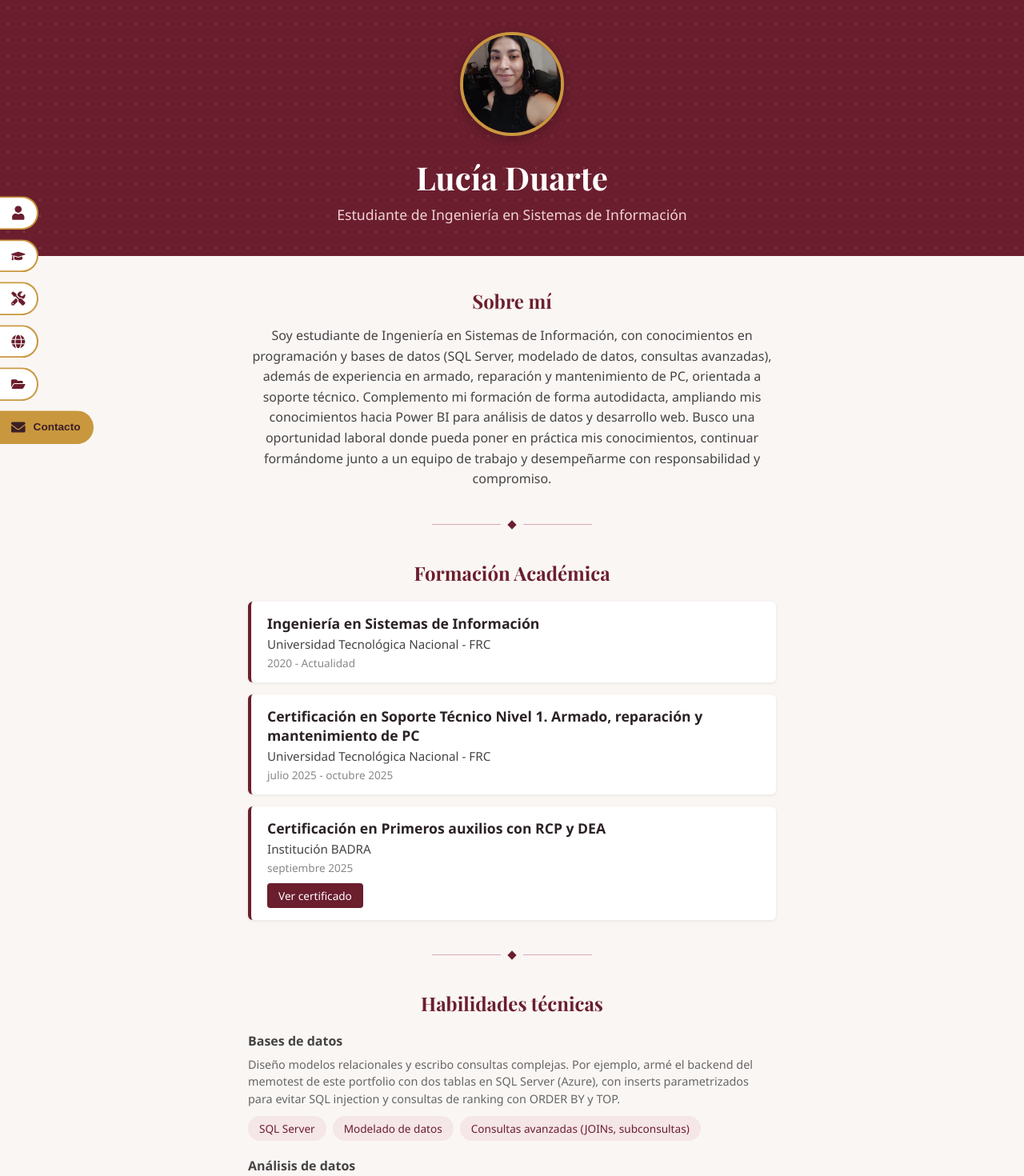
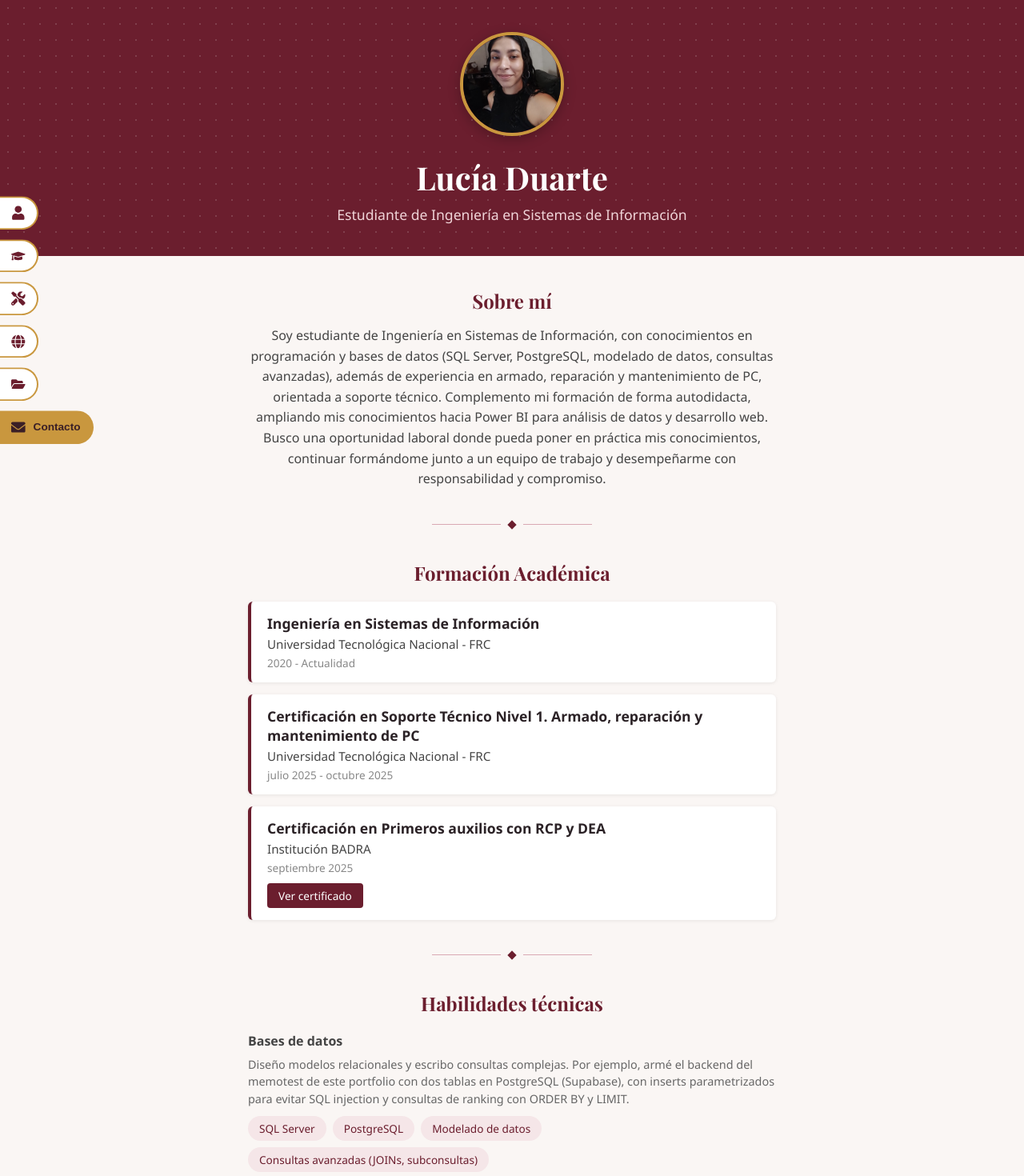
Before and after one commit to luciaduarte12/mi-portfolio, a React (Vite) app: page / in a window 1280 px wide. Shown: the top 1470 px of the page at 80% size. Built offline with nearby package versions, Linux system fonts and the light colour scheme.

Commit message:
Actualizar referencias a SQL Server -> PostgreSQL tras migracion del Memotest

```diff
--- a/src/App.jsx
+++ b/src/App.jsx
@@ -12,7 +12,7 @@ import Proyectos from './Proyectos';
 import { useEffect } from 'react';
 
 function App() {
-  const miTexto = "Soy estudiante de Ingeniería en Sistemas de Información, con conocimientos en programación y bases de datos (SQL Server, modelado de datos, consultas avanzadas), además de experiencia en armado, reparación y mantenimiento de PC, orientada a soporte técnico. Complemento mi formación de forma autodidacta, ampliando mis conocimientos hacia Power BI para análisis de datos y desarrollo web. Busco una oportunidad laboral donde pueda poner en práctica mis conocimientos, continuar formándome junto a un equipo de trabajo y desempeñarme con responsabilidad y compromiso.";
+  const miTexto = "Soy estudiante de Ingeniería en Sistemas de Información, con conocimientos en programación y bases de datos (SQL Server, PostgreSQL, modelado de datos, consultas avanzadas), además de experiencia en armado, reparación y mantenimiento de PC, orientada a soporte técnico. Complemento mi formación de forma autodidacta, ampliando mis conocimientos hacia Power BI para análisis de datos y desarrollo web. Busco una oportunidad laboral donde pueda poner en práctica mis conocimientos, continuar formándome junto a un equipo de trabajo y desempeñarme con responsabilidad y compromiso.";
 
   const miFormacion = [
     {
@@ -36,8 +36,8 @@ function App() {
   const misHabilidades = [
     {
       titulo: "Bases de datos",
-      descripcion: "Diseño modelos relacionales y escribo consultas complejas. Por ejemplo, armé el backend del memotest de este portfolio con dos tablas en SQL Server (Azure), con inserts parametrizados para evitar SQL injection y consultas de ranking con ORDER BY y TOP.",
-      items: ["SQL Server", "Modelado de datos", "Consultas avanzadas (JOINs, subconsultas)"],
+      descripcion: "Diseño modelos relacionales y escribo consultas complejas. Por ejemplo, armé el backend del memotest de este portfolio con dos tablas en PostgreSQL (Supabase), con inserts parametrizados para evitar SQL injection y consultas de ranking con ORDER BY y LIMIT.",
+      items: ["SQL Server", "PostgreSQL", "Modelado de datos", "Consultas avanzadas (JOINs, subconsultas)"],
     },
     {
       titulo: "Análisis de datos",
```
